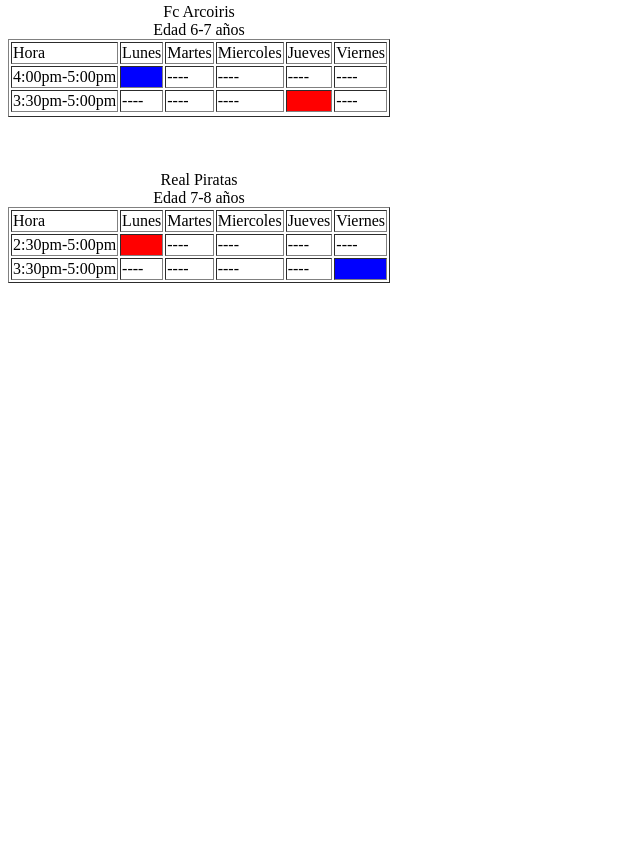
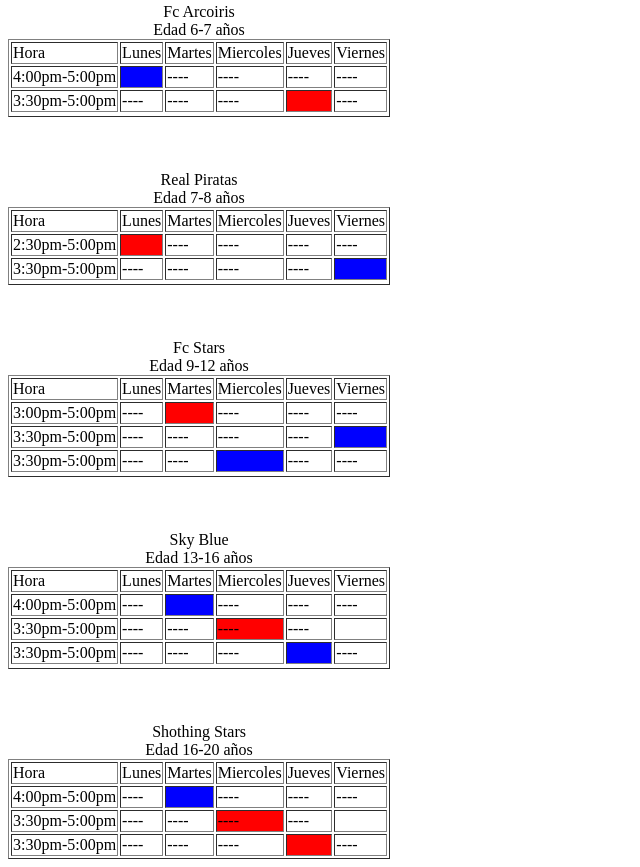
Before and after one commit to NaomyG26/project0, a plain HTML site: page equipos.html in a window 1280 px wide. Shown: the part 431-1298 px from the top of the page, without its empty margins (0-640 px from the left). Before the commit the page ends 800 px from the top, so only its background shows below. Drawn offline with Linux system fonts and the light colour scheme.

Commit message:
tengo problemas con el diseño probando

```diff
--- a/equipos.html
+++ b/equipos.html
@@ -8,6 +8,7 @@
   <br>
 </body>
 
+<div class="columnas">
   <table class="table" border>
   <tr>
     <td bgcolor="red"></td>
@@ -104,5 +105,126 @@
       <td>----</td>
       <td bgcolor="blue"></td>
       </tr>
-      <!-- informacion sobre grip para dividir las paginas en columnas  -->
+
+      <tr>
+        <table class="table" border>
+        <br>
+        <br>
+        <br>
+        <caption>Fc Stars</caption>
+        <caption> Edad 9-12 años </caption>
+        <tr>
+        <td>Hora</td>
+        <td>Lunes</td>
+        <td>Martes</td>
+        <td>Miercoles</td>
+        <td>Jueves</td>
+        <td>Viernes</td>
+        </tr>
+        <tr>
+        <td> 3:00pm-5:00pm</td>
+        <td>----</td>
+        <td bgcolor="red"></td>
+        <td>----</td>
+        <td>----</td>
+        <td>----</td>
+        </tr>
+        <tr>
+        <td> 3:30pm-5:00pm</td>
+        <td>----</td>
+        <td>----</td>
+        <td>----</td>
+        <td>----</td>
+        <td bgcolor="blue"></td>
+        </tr>
+        <tr>
+          <td> 3:30pm-5:00pm</td>
+          <td>----</td>
+          <td>----</td>
+          <td bgcolor="blue"></td>
+          <td>----</td>
+          <td>----</td>
+          </tr>
+
+        <tr>
+          <table class="table" border>
+          <br>
+          <br>
+          <br>
+          <caption>Sky Blue</caption>
+          <caption> Edad 13-16 años </caption>
+          <tr>
+          <td>Hora</td>
+          <td>Lunes</td>
+          <td>Martes</td>
+          <td>Miercoles</td>
+          <td>Jueves</td>
+          <td>Viernes</td>
+          </tr>
+          <tr>
+          <td> 4:00pm-5:00pm</td>
+          <td>----</td>
+          <td bgcolor="blue"></td>
+          <td>----</td>
+          <td>----</td>
+          <td>----</td>
+          </tr>
+          <tr>
+          <td> 3:30pm-5:00pm</td>
+          <td>----</td>
+          <td>----</td>
+          <td bgcolor="red">----</td>
+          <td>----</td>
+          <td></td>
+          </tr>
+          <tr>
+            <td> 3:30pm-5:00pm</td>
+            <td>----</td>
+            <td>----</td>
+            <td>----</td>
+            <td bgcolor="blue"></td>
+            <td>----</td>
+            </tr>
+
+            <tr>
+              <table class="table" border>
+              <br>
+              <br>
+              <br>
+              <caption>Shothing Stars</caption>
+              <caption> Edad 16-20 años </caption>
+              <tr>
+              <td>Hora</td>
+              <td>Lunes</td>
+              <td>Martes</td>
+              <td>Miercoles</td>
+              <td>Jueves</td>
+              <td>Viernes</td>
+              </tr>
+              <tr>
+              <td> 4:00pm-5:00pm</td>
+              <td>----</td>
+              <td bgcolor="blue"></td>
+              <td>----</td>
+              <td>----</td>
+              <td>----</td>
+              </tr>
+              <tr>
+              <td> 3:30pm-5:00pm</td>
+              <td>----</td>
+              <td>----</td>
+              <td bgcolor="red">----</td>
+              <td>----</td>
+              <td></td>
+              </tr>
+              <tr>
+                <td> 3:30pm-5:00pm</td>
+                <td>----</td>
+                <td>----</td>
+                <td>----</td>
+                <td bgcolor="red"></td>
+                <td>----</td>
+                </tr>
+  </div>
+  <!-- informacion sobre grip para dividir las paginas en columnas  -->
   </html>
```
Also changed, not shown: historia.html (added, +12 -0 lines), index.html (+4 -3 lines).
